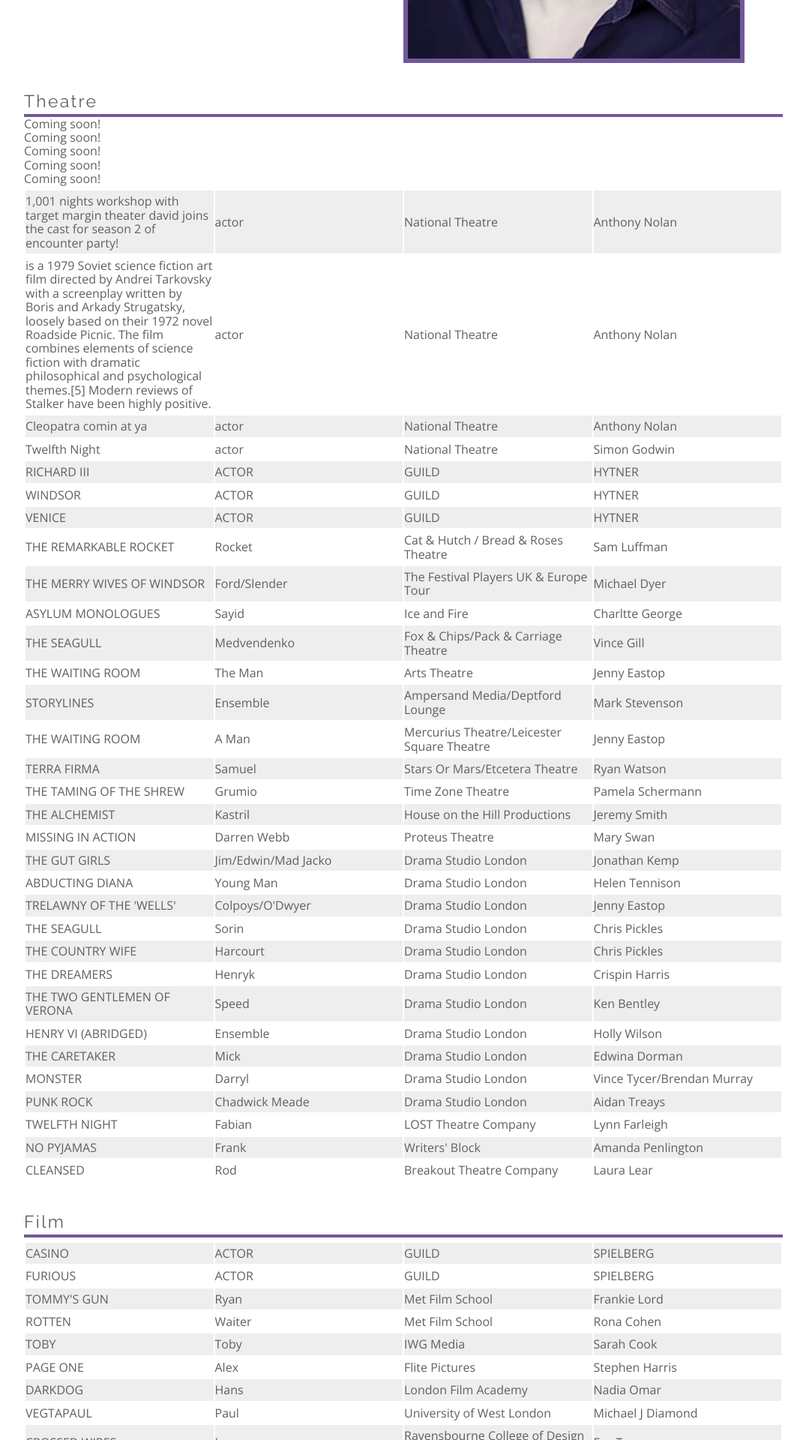
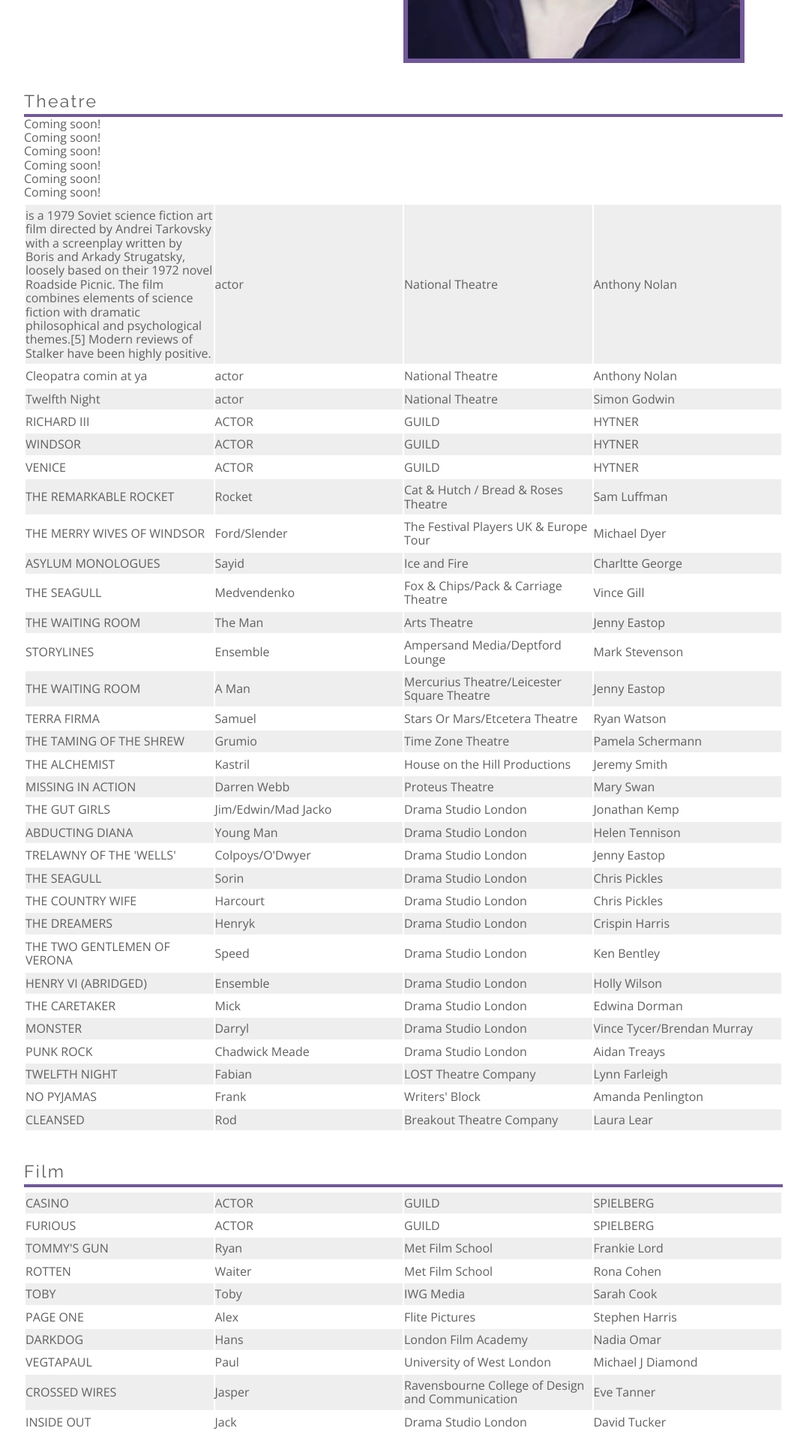
Before and after one commit to pvsitedesign/pvsite, a Jekyll site: the page built from cv.html, in a window 1280 px wide. Shown: the part 772-2692 px from the top of the page at 75% size, without its empty margins (102-1177 px from the left). Built offline with Jekyll 4.4.1, drawn with Linux system fonts in a browser that asks for light colours.

```diff
--- a/_posts/2020-05-08-1,001 NIGHTS workshop with Target Margin Theater David joins the cast for season 2 of Encounter Party!.markdown
+++ b/_posts/2020-05-08-1,001 NIGHTS workshop with Target Margin Theater David joins the cast for season 2 of Encounter Party!.markdown
@@ -1,8 +1,8 @@
 ---
-category: theatre
 role: actor
 company: National Theatre
 director: Anthony Nolan
 upcoming: false
 published: true
+hello: hello
 ---
--- a/css/style.css
+++ b/css/style.css
@@ -405,6 +405,10 @@
   border-bottom: 4px solid #71589b;
 }
 
+.NEW-STYLE {
+  color: black;
+}
+
 tbody tr:nth-child(3)::after {
   display: block;
   content: '...';
```
Also changed, not shown: 1 other file.
